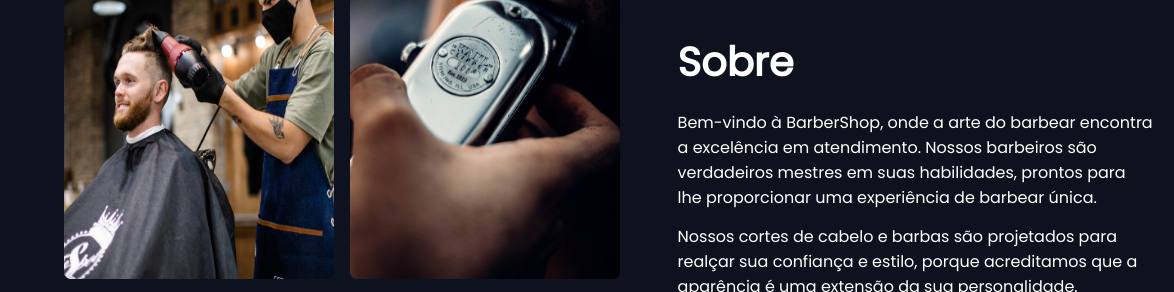
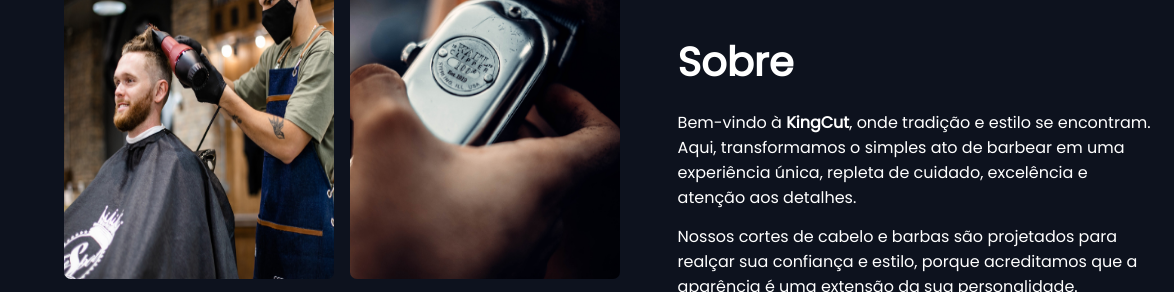
Before and after one commit to joaoemanuels/barber-shop, a plain HTML site: page index.html in a window 1280 px wide. Shown: the part 671-963 px from the top of the page, 0-1174 px from the left. Drawn offline with nearby package versions, Linux system fonts and the light colour scheme; a script that the page names is missing.

Commit message:
ajustes no conteúdo sobre

```diff
--- a/index.html
+++ b/index.html
@@ -97,9 +97,7 @@
         </div>
         <div class="sobre__content-right elemento2">
           <h1>Sobre</h1>
-          <p>Bem-vindo à BarberShop, onde a arte do barbear encontra a excelência em atendimento. Nossos barbeiros são
-            verdadeiros mestres em suas habilidades, prontos para lhe proporcionar uma experiência de barbear única.
-          </p>
+          <p>Bem-vindo à <strong>KingCut</strong>, onde tradição e estilo se encontram. Aqui, transformamos o simples ato de barbear em uma experiência única, repleta de cuidado, excelência e atenção aos detalhes.</p>
           <p>Nossos cortes de cabelo e barbas são projetados para realçar sua confiança e estilo, porque acreditamos que
             a aparência é uma extensão da sua personalidade.</p>
           <span>Venha nos visitar e desfrute de um ambiente descontraído e acolhedor, com música, bebidas e a
```
